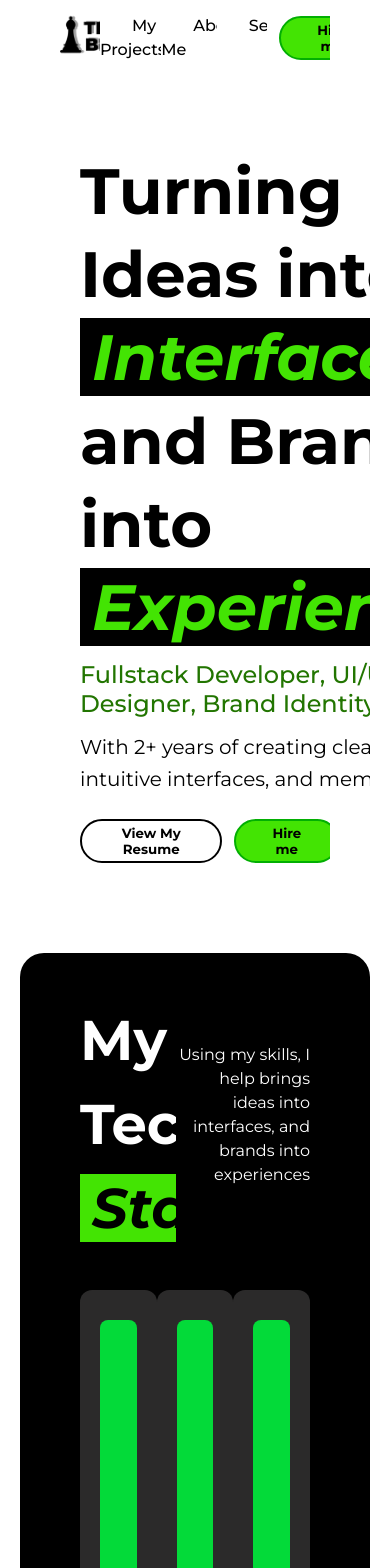
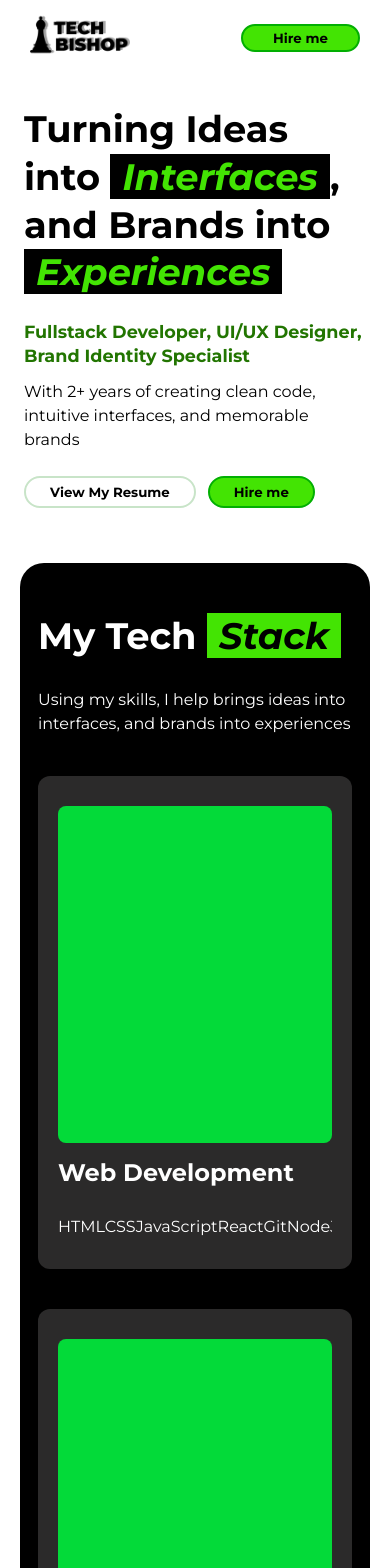
Before and after one commit to Georgeozoemena/Portfolio, a React (Vite) app: page / in a window 390 px wide. Shown: the top 1568 px of the page. Built offline with nearby package versions, Linux system fonts and the light colour scheme.

Commit message:
XS responsiveness

```diff
--- a/src/assets/styles/components/button.css
+++ b/src/assets/styles/components/button.css
@@ -8,7 +8,7 @@ button {
     width: fit-content;
     padding: 4px 36px;
     border-radius: 25px;
-    border: 2px solid #000;
+    border: 2px solid #c8e4c8;
     transition: 0.3s ease-in-out;
     font-family: "Montserrat", serif;
     background-color: var(--primary-color);
--- a/src/assets/styles/components/card.css
+++ b/src/assets/styles/components/card.css
@@ -30,7 +30,8 @@
 }
 
 @media (min-width: 769px) and (max-width: 992px),
-(min-width: 481px) and (max-width: 992px) {
+(min-width: 481px) and (max-width: 992px),
+(min-width: 0px) and (max-width: 480px) {
     .card-container {
         display: block;
     }
--- a/src/assets/styles/components/nav.css
+++ b/src/assets/styles/components/nav.css
@@ -42,3 +42,17 @@
         }
     }
 }
+
+@media (min-width: 0px) and (max-width: 480px) {
+    .nav-container {
+        padding: 12px 30px;
+
+        .links {
+            display: none;
+        }
+
+        button {
+            padding: 4px 30px;
+        }
+    }
+}
--- a/src/assets/styles/global.css
+++ b/src/assets/styles/global.css
@@ -885,3 +885,171 @@ em {
     }
   }
 }
+
+
+/* Extra Small Screens */
+@media (min-width: 0px) and (max-width: 480px) {
+  button {
+    padding: 6px 24px;
+  }
+  .hero {
+    padding: 15px 4px 55px;
+
+    .hero-text {
+      gap: 12px;
+
+      h1 {
+        font-size: 2.3rem;
+        margin-bottom: 12px;
+      }
+
+      h3 {
+        font-weight: 700;
+        font-size: 1.1rem;
+        line-height: 24px;
+      }
+
+      p {
+        line-height: 24px;
+        font-size: 1rem;
+      }
+    }
+  }
+  .body-section {
+    padding-left: 18px;
+    padding-right: 18px;
+
+    .skill-set-container, .project {
+      .text-container {
+        display: grid;
+        gap: 24px;
+
+        h1 {
+          font-size: 2.3rem;
+        }
+        p {
+          text-align: left;
+        }
+      }
+    }
+
+    .project {
+      .text-container {
+        h2 {
+          width: 100%;
+          font-size: 2.3rem;
+        }
+      }
+    }
+
+
+    .about-me {
+      margin-top: 12px;
+
+      .bio-content {
+        display: grid;
+        place-items: center;
+        gap: 32px;
+
+        .my-bio{
+          width: 100%;
+
+          .my-bio-headline {
+            img {
+              width: 240px;
+            }
+          }
+          .my-bio-description {
+            width: 100%;
+            p {
+              font-size: 18px;
+            }
+          }
+          .my-socials {
+            .socials {
+              img {
+                width: 35px;
+              }
+            }
+          }
+        }
+        .bio-img {
+          img {
+            width: 100%;
+          }
+        }
+      }
+    }
+
+    .get-in-touch {
+      padding: 32px 24px;
+      border-radius: 8px;
+
+      button {
+        padding: 4px 20px;
+      }
+
+      .text-container{
+        h2 {
+          font-size: 1.8rem;
+        }
+      }
+    }
+  }
+  .footer {
+    width: 100%;
+
+    .footer-content {
+      display: grid;
+      gap: 48px;
+
+      .section-1 {
+        padding: 0;
+        gap: 24px;
+
+        .logo {
+          display: grid;
+          place-items: left;
+
+          img {
+            width: 80%;
+          }
+        }
+
+        li {
+          font-size: 1.1rem;
+        }
+
+        .socials {
+          gap: 12px;
+          width: 100%;
+
+          .social {
+            width: fit-content;
+            padding: 6px 8px 0px;
+          }
+        }
+      }
+
+      .links {
+        text-align: left;
+        h2 {
+          font-size: 0.85rem;
+          margin-bottom: 24px;
+        }
+
+        .quick-links, .best-cases {
+          li {
+            gap: 32px;
+          }
+
+          a {
+            text-align: right;
+            font-size: 1.2rem;
+          }
+        }
+
+      }
+    }
+  }
+}
```
